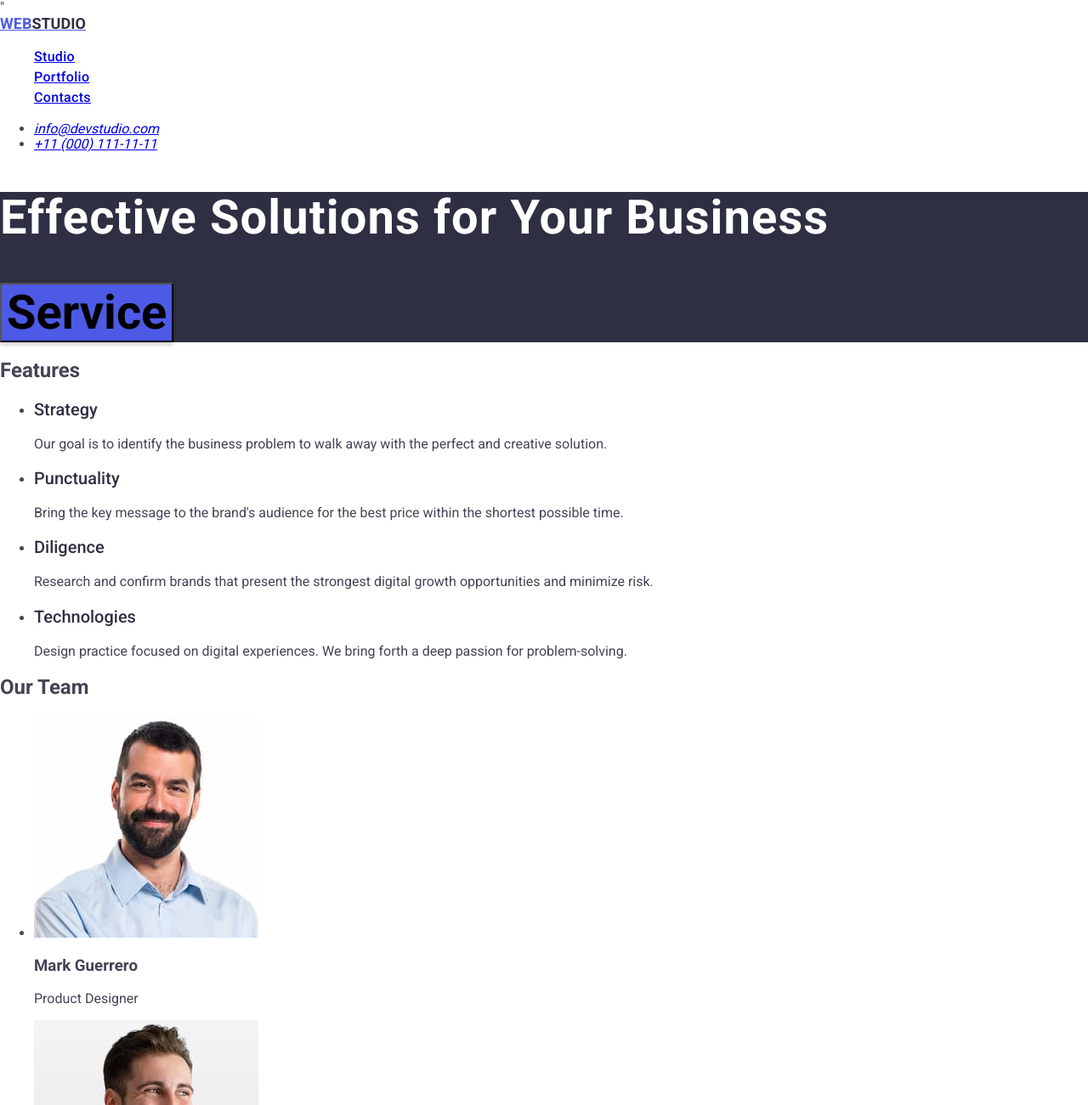
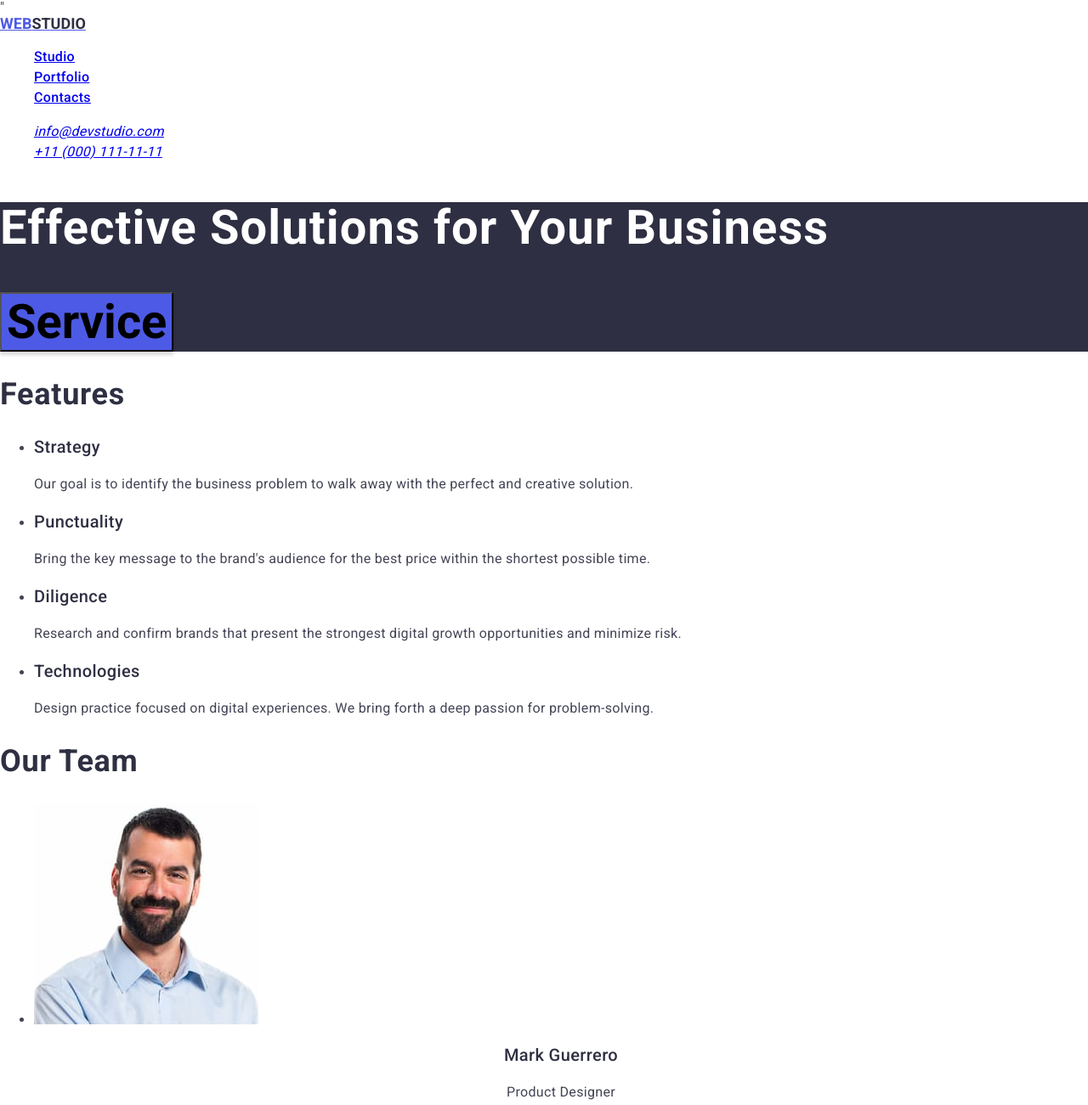
Before and after one commit to KaterynaWalls/goit-markup-hw-02, a plain HTML site: page index.html in a window 1280 px wide. Shown: the top 1301 px of the page at 85% size. Drawn offline with nearby package versions, Linux system fonts and the light colour scheme.

Commit message:
"Update files"

```diff
--- a/css/styles.css
+++ b/css/styles.css
@@ -20,15 +20,30 @@ body {
 }
 .menu-nav-list {
 list-style: none;
-}
-.menu-nav-list {
+text-decoration: none;
+text-decoration-line: none;
 font-weight: 500;
 font-size: 16px;
 line-height: 24px;
 line-height: 1.5;
 letter-spacing: 0.02em;
 color: #2e2f42;}
+.menu-nav-item {
+    text-underline-position: none;
+}
 
+.page-header-contacts-item {
+font-weight: 400;
+font-size: 16px;
+line-height: 24px;
+line-height: 1.5;
+letter-spacing: 0.02em;
+color: #434455;
+list-style: none;
+text-decoration: none;
+text-decoration-line: none;
+
+}
 .features-h3 {
 font-weight: 500;
 font-size: 20px;
@@ -49,3 +64,67 @@ box-shadow: 0 4px 4px 0 rgba(0, 0, 0, 0.15);
 background: #4d5ae5;
 font-weight: 700;
 font-size: 56px;}
+.page-header-contacts {
+font-weight: 400;
+font-size: 16px;
+line-height: 24px;
+line-height: 1.5;
+letter-spacing: 0.02em;
+color: #434455;}
+.features-h3 {
+font-weight: 500;
+font-size: 20px;
+line-height: 24px;
+line-height: 1.2;
+letter-spacing: 0.02em;
+color: #2e2f42;}
+.features-paragraph {
+font-weight: 400;
+font-size: 16px;
+line-height: 24px;
+line-height: 1.5;
+letter-spacing: 0.02em;
+color: #434455;
+}
+.h2-title {
+    font-weight: 700;
+    font-size: 36px;
+    line-height: 40px;
+    line-height: 1.11111;
+    letter-spacing: 0.02em;
+
+    color: #2e2f42;}
+
+    .section-team-list-title {
+    font-weight: 500;
+    font-size: 20px;
+    line-height: 24px;
+    line-height: 1.2;
+    text-align: center;
+    letter-spacing: 0.02em;
+    color: #2e2f42;
+    }
+    .section-team-paragraph {
+        font-weight: 400;
+        font-size: 16px;
+        line-height: 24px;
+        line-height: 1.5;
+        letter-spacing: 0.02em;
+        text-align: center;
+        color: #434455;}
+
+    .portfolio-h3-title {
+            font-weight: 500;
+            font-size: 20px;
+            line-height: 24px;
+            line-height: 1.2;
+            letter-spacing: 0.02em;
+            color: #2e2f42}
+
+    .portfolio-parag {
+    font-weight: 400;
+    font-size: 16px;
+    line-height: 24px;
+    line-height: 1.5;
+    letter-spacing: 0.02em;
+    color: #434455;}
--- a/index.html
+++ b/index.html
@@ -28,7 +28,7 @@
         </ul>
       </nav>
       <address class="page-header-contacts">
-        <ul>
+        <ul class="page-contacts-list">
           <li class="page-header-contacts-item">
             <a href="mailto:info@devstudio.com">info@devstudio.com</a>
           </li>
@@ -47,7 +47,7 @@
       </section>
 
       <section class="page-features">
-        <h2 class="features-title">Features</h2>
+        <h2 class="h2-title">Features</h2>
         <ul class="features-list">
           <li class="features-item">
             <h3 class="features-h3">Strategy</h3>
@@ -56,21 +56,21 @@
               perfect and creative solution.
             </p>
           </li>
-          <li class="main-page-item">
+          <li class="features-item">
             <h3 class="features-h3">Punctuality</h3>
             <p class="features-paragraph">
               Bring the key message to the brand's audience for the best price
               within the shortest possible time.
             </p>
           </li>
-          <li class="main-page-item">
+          <li class="features-item">
             <h3 class="features-h3">Diligence</h3>
             <p class="features-paragraph">
               Research and confirm brands that present the strongest digital
               growth opportunities and minimize risk.
             </p>
           </li>
-          <li class="main-page-item">
+          <li class="features-item">
             <h3 class="features-h3">Technologies</h3>
             <p class="features-paragraph">
               Design practice focused on digital experiences. We bring forth a
@@ -81,7 +81,7 @@
       </section>
 
       <section class="section-team">
-        <h2 class="section-team-title">Our Team</h2>
+        <h2 class="h2-title">Our Team</h2>
         <ul class="section-team-list">
           <li class="section-team-item">
             <img class="team-img"
@@ -126,8 +126,8 @@
         </ul>
       </section>
       <!--Our Portfolio section here-->
-      <section class="main-section-four">
-        <h2 class="portfolio-h2-title">Our Portfolio</h2>
+      <section class="section-portfolio">
+        <h2 class="h2-title">Our Portfolio</h2>
       <ul class="portfolio-list">
           <li class="portfolio-item">
             <img src="./images/img (4).jpg" alt="Banking App" width="360" height="300"/>
```
